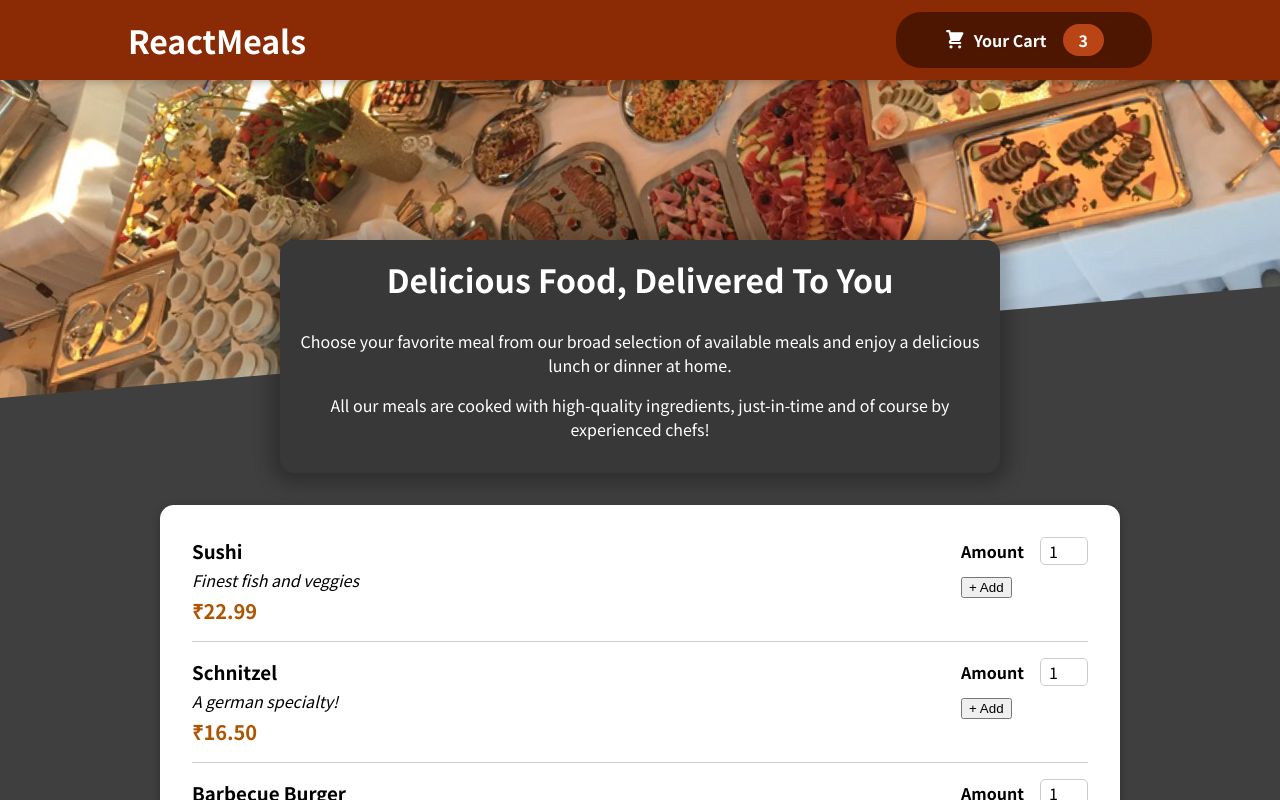
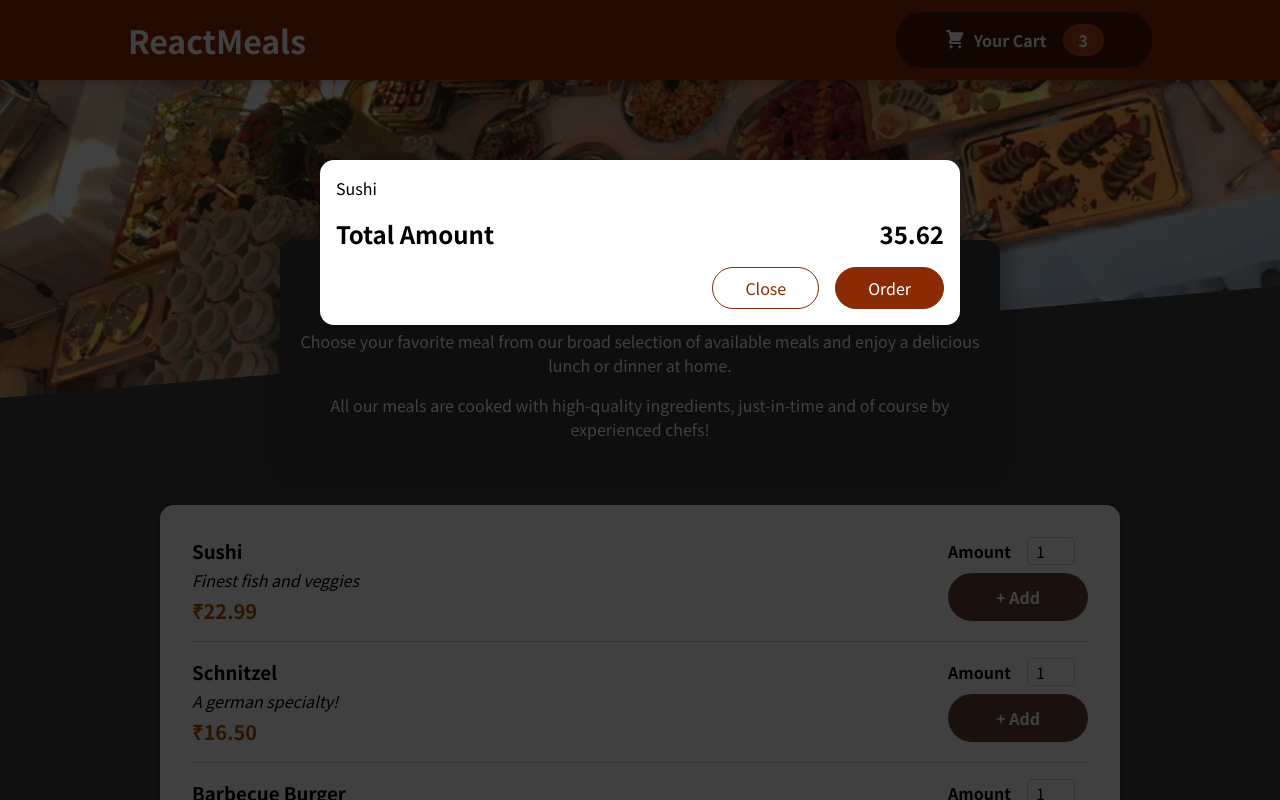
Before and after one commit to shivam2399/restaurant-website, a React (Create React App) app: page / in a window 1280 px wide. Shown: the top 800 px of the page. Built offline with nearby package versions, Linux system fonts and the light colour scheme.

Commit message:
adding cart (without functionality)

```diff
--- a/public/index.html
+++ b/public/index.html
@@ -28,6 +28,7 @@
   </head>
   <body>
     <noscript>You need to enable JavaScript to run this app.</noscript>
+    <div id="overlays"></div>
     <div id="root"></div>
     <!--
       This HTML file is a template.
--- a/src/App.js
+++ b/src/App.js
@@ -1,11 +1,13 @@
 import React from "react";
 import Header from "./components/Layout/Header";
 import Meals from "./components/Meals/Meals";
+import Cart from "./components/Cart/Cart";
 
 
 function App() {
   return (
     <>
+      <Cart />
       <Header />
       <main>
         <Meals />
--- /dev/null
+++ b/src/components/Cart/Cart.js
@@ -0,0 +1,28 @@
+import Modal from '../UI/Modal';
+import classes from './Cart.module.css';
+
+const Cart = (props) => {
+  const cartItems = (
+    <ul className={classes['cart-items']}>
+      {[{ id: 'c1', name: 'Sushi', amount: 2, price: 12.99 }].map((item) => (
+        <li>{item.name}</li>
+      ))}
+    </ul>
+  );
+
+  return (
+    <Modal>
+      {cartItems}
+      <div className={classes.total}>
+        <span>Total Amount</span>
+        <span>35.62</span>
+      </div>
+      <div className={classes.actions}>
+        <button className={classes['button--alt']}>Close</button>
+        <button className={classes.button}>Order</button>
+      </div>
+    </Modal>
+  );
+};
+
+export default Cart;
--- /dev/null
+++ b/src/components/Cart/Cart.module.css
@@ -0,0 +1,46 @@
+.cart-items {
+    list-style: none;
+    margin: 0;
+    padding: 0;
+    max-height: 20rem;
+    overflow: auto;
+  }
+
+  .total {
+    display: flex;
+    justify-content: space-between;
+    align-items: center;
+    font-weight: bold;
+    font-size: 1.5rem;
+    margin: 1rem 0;
+  }
+
+  .actions {
+    text-align: right;
+  }
+
+  .actions button {
+    font: inherit;
+    cursor: pointer;
+    background-color: transparent;
+    border: 1px solid #8a2b06;
+    padding: 0.5rem 2rem;
+    border-radius: 25px;
+    margin-left: 1rem;
+  }
+
+  .actions button:hover,
+  .actions button:active {
+    background-color: #5a1a01;
+    border-color: #5a1a01;
+    color: white;
+  }
+
+  .actions .button--alt {
+    color: #8a2b06;
+  }
+
+  .actions .button {
+    background-color: #8a2b06;
+    color: white;
+  }
--- a/src/components/Meals/MealItem/MealItemForm.js
+++ b/src/components/Meals/MealItem/MealItemForm.js
@@ -15,7 +15,7 @@
             defaultValue: '1'
            }}
         />
-        <button>+ Add</button>
+        <button className={classes.button}>+ Add</button>
         </form>
     )
 }
--- a/src/components/Meals/MealItem/MealItemForm.module.css
+++ b/src/components/Meals/MealItem/MealItemForm.module.css
@@ -18,3 +18,17 @@
     background-color: #641e03;
     border-color: #641e03;
   }
+
+  .button {
+    cursor: pointer;
+    font: inherit;
+    border: none;
+    background-color: #694536;
+    color: white;
+    padding: 0.75rem 3rem;
+    display: flex;
+    justify-content: space-around;
+    align-items: center;
+    border-radius: 25px;
+    font-weight: bold;
+  }
--- /dev/null
+++ b/src/components/UI/Modal.js
@@ -0,0 +1,28 @@
+import ReactDOM from 'react-dom';
+
+import classes from './Modal.module.css';
+
+const Backdrop = props => {
+    return <div className={classes.backdrop} />
+}
+
+const ModalOverlay = props => {
+    return (
+      <div className={classes.modal}>
+        <div className={classes.content}>{props.children}</div>
+      </div>
+    )
+}
+
+const portalElement = document.getElementById('overlays')
+
+const Modal = props => {
+    return (
+        <>
+         {ReactDOM.createPortal(<Backdrop />, portalElement)}
+         {ReactDOM.createPortal(<ModalOverlay>{props.children}</ModalOverlay>, portalElement)}
+        </>
+    )
+};
+
+export default Modal;
--- /dev/null
+++ b/src/components/UI/Modal.module.css
@@ -0,0 +1,40 @@
+.backdrop {
+    position: fixed;
+    top: 0;
+    left: 0;
+    width: 100%;
+    height: 100vh;
+    z-index: 20;
+    background-color: rgba(0, 0, 0, 0.75);
+  }
+
+  .modal {
+    position: fixed;
+    top: 20vh;
+    left: 5%;
+    width: 90%;
+    background-color: white;
+    padding: 1rem;
+    border-radius: 14px;
+    box-shadow: 0 2px 8px rgba(0, 0, 0, 0.25);
+    z-index: 30;
+    animation: slide-down 300ms ease-out forwards;
+  }
+
+  @media (min-width: 768px) {
+    .modal {
+      width: 40rem;
+      left: calc(50% - 20rem);
+    }
+  }
+
+  @keyframes slide-down {
+    from {
+      opacity: 0;
+      transform: translateY(-3rem);
+    }
+    to {
+      opacity: 1;
+      transform: translateY(0);
+    }
+  }
```
